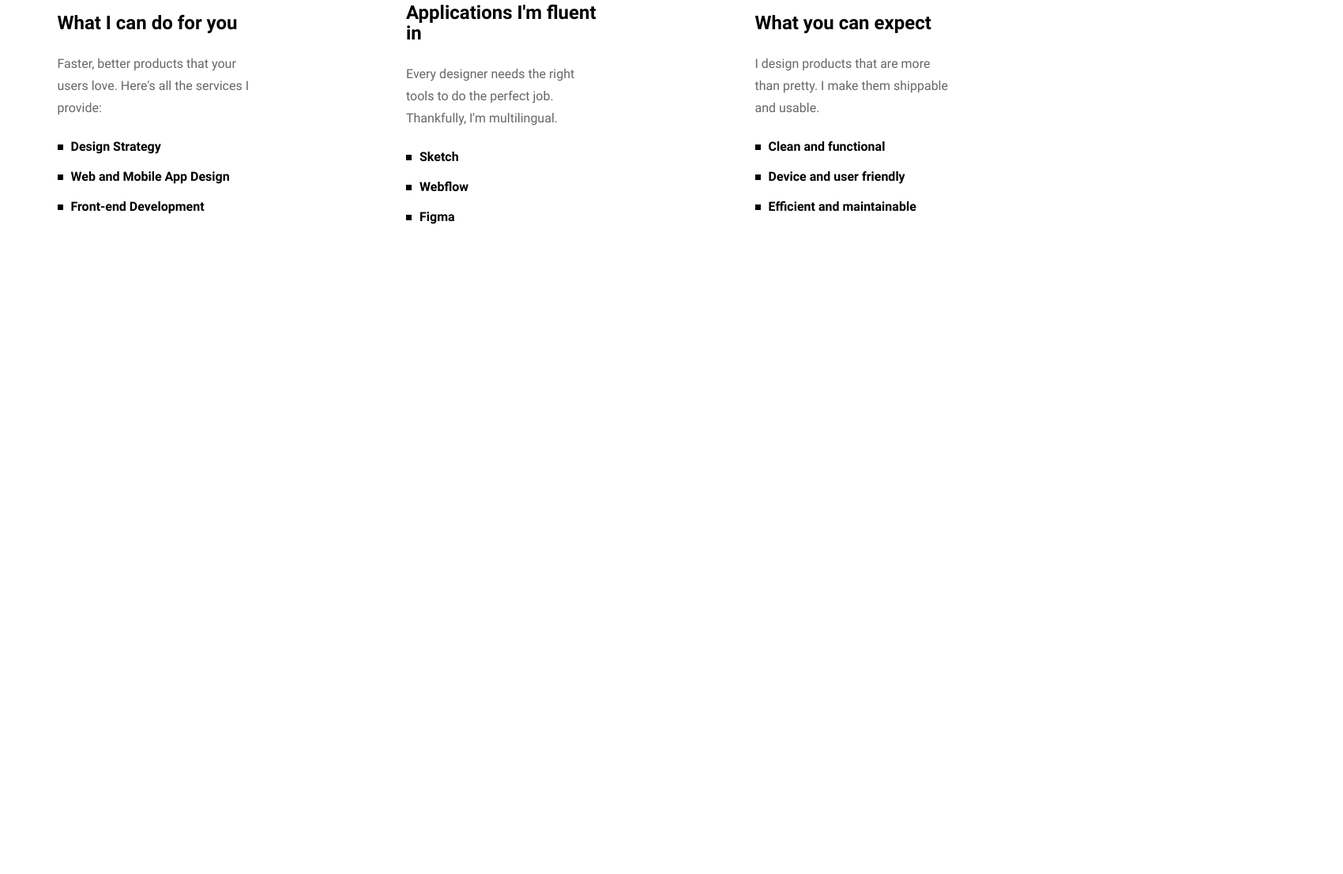
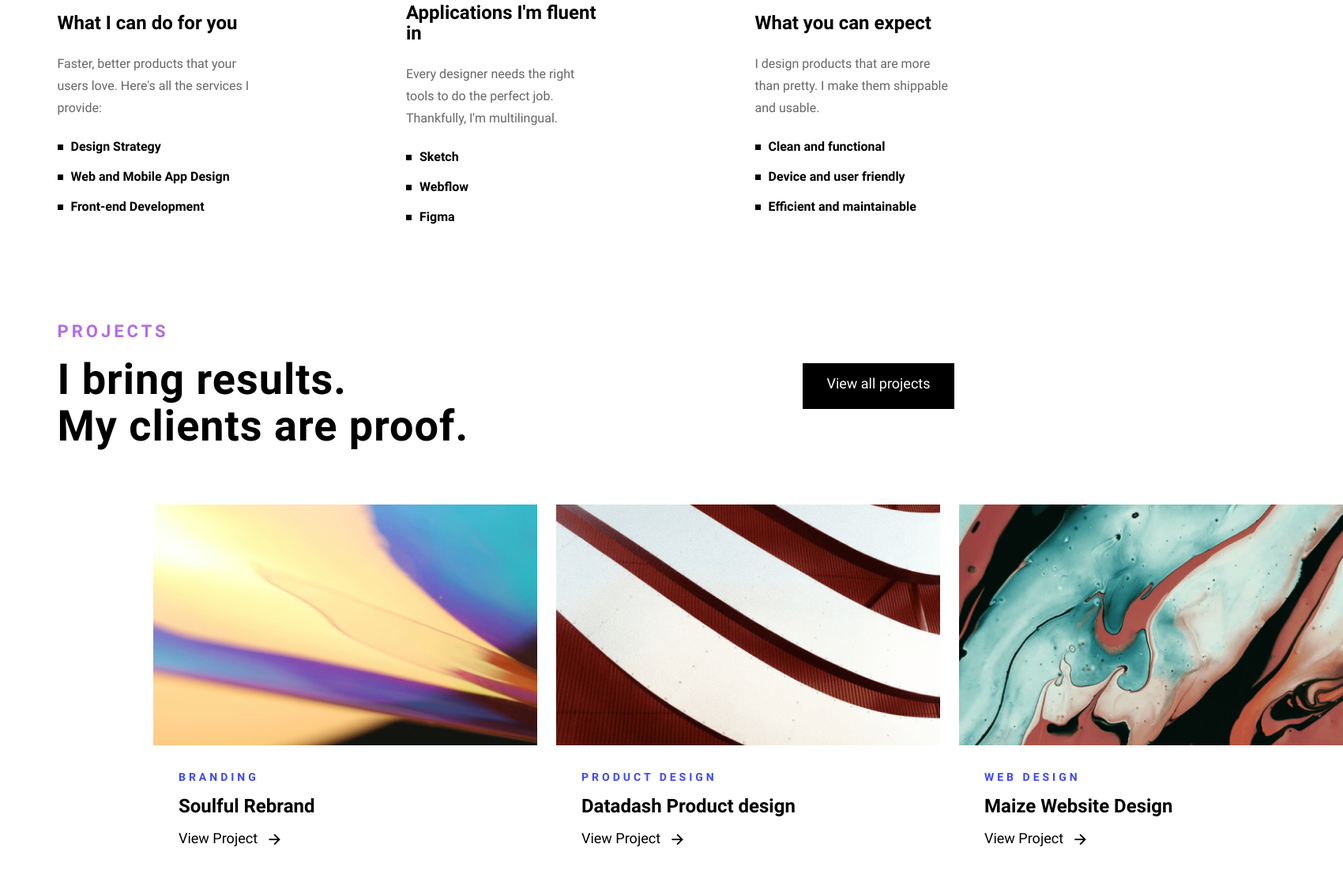
Before and after one commit to nickhallden1330/portfolio-creator, a plain HTML site: page index.html in a window 1280 px wide. Shown: the part 1597-2704 px from the top of the page at 79% size, 1700 px wide, since content can reach past the window. Before the commit the page ends 2006 px from the top, so only its background shows below. Drawn offline with Linux system fonts and the light colour scheme.

Commit message:
add new section

```diff
--- a/css/main.css
+++ b/css/main.css
@@ -249,3 +249,96 @@ img {
    height: 7px;
    background-color: #000000;
 }
+/* end */
+.project {
+   display: flex;
+   align-items: center;
+   margin-bottom: 70px;
+}
+
+.project-title-inner {
+   width: 392px;
+}
+
+.project-title-top {
+   width: 544px;
+}
+
+.project-top-title {
+   font-weight: 700;
+   font-size: 54px;
+   line-height: 59px;
+   letter-spacing: 1px;
+   color: #000000;
+}
+
+.project-top-text {
+   margin-bottom: 20px;
+   font-weight: 700;
+   font-size: 22px;
+   line-height: 22px;
+   letter-spacing: 4px;
+   text-transform: uppercase;
+   color: #B16CEA;
+}
+
+.project-link-inner {
+   margin-left: auto;
+}
+
+.project-link {
+   display: inline-block;
+   text-decoration: none;
+   padding: 17px 30px 23px 30px;
+   background: #000000;
+   font-weight: 400;
+   font-size: 18px;
+   line-height: 18px;
+   color: #FFFFFF;
+}
+
+.project-list {
+   display: flex;
+   align-items: center;
+   margin-left: 194px;
+   list-style-type: none;
+}
+
+.project-item {
+   padding-bottom: 35px;
+   margin-right: 24px;
+}
+
+.project-item-img {
+   margin-bottom: 33px;
+}
+
+.project-item-text {
+   margin-left: 32px;
+   margin-bottom: 17px;
+   font-weight: 700;
+   font-size: 14px;
+   line-height: 14px;
+   letter-spacing: 4px;
+   text-transform: uppercase;
+   color: #3C46FF;
+}
+
+.project-item-title {
+   margin-left: 32px;
+   margin-bottom: 19px;
+   font-weight: 700;
+   font-size: 24px;
+   line-height: 26px;
+   color: #000000;
+}
+
+.project-item-link {
+   margin-left: 32px;
+   margin-right: 10px;
+   text-decoration: none;
+   font-weight: 400;
+   font-size: 18px;
+   line-height: 18px;
+   color: #000000;
+}
--- a/index.html
+++ b/index.html
@@ -179,9 +179,72 @@
       </section>
       <section class="project-section">
          <div class="container">
-            <div class="project"></div>
+            <div class="project">
+              <div class="project-inner">
+               <p class="project-top-text">
+                  PROJECTS
+               </p>
+               <div class="project-title-inner">
+                  <h2 class="project-top-title">
+                     I bring results.
+                  </h2>
+               </div>
+               <div class="project-title-top">
+                  <h2 class="project-top-title">
+                     My clients are proof.
+                  </h2>
+               </div>
+              </div>
+              <div class="project-link-inner">
+               <a class="project-link" href="#">View all projects</a>
+              </div>
+            </div>
          </div>
+         <ul class="project-list">
+            <li class="project-item">
+               <img class="project-item-img" src="./images/ul.jpg" alt="imag" width="486" height="305">
+               <p class="project-item-text">
+                  Branding
+               </p>
+               <h3 class="project-item-title">
+                  Soulful Rebrand
+               </h3>
+               <a class="project-item-link" href="#">View Project</a>
+               <img class="project-item-vector" src="./images/Vector.png" alt="stock" width="15" height="15">
+            </li>
+            <li class="project-item">
+               <img class="project-item-img" src="./images/ul1.jpg" alt="imag" width="486" height="305">
+               <p class="project-item-text">
+                  Product Design
+               </p>
+               <h3 class="project-item-title">
+                  Datadash Product design
+               </h3>
+               <a class="project-item-link" href="#">View Project</a>
+               <img class="project-item-vector" src="./images/Vector.png" alt="stock" width="15" height="15">
+            </li>
+            <li class="project-item">
+               <img class="project-item-img" src="./images/ul2.jpg" alt="imag" width="486" height="305">
+               <p class="project-item-text">
+                  Web Design
+               </p>
+               <h3 class="project-item-title">
+                  Maize Website Design
+               </h3>
+               <a class="project-item-link" href="#">View Project</a>
+               <img class="project-item-vector" src="./images/Vector.png" alt="stock" width="15" height="15">
+            </li>
+         </ul>
+
+
+
+
+
+
+
+
       </section>
+
 
 
 
```
Also changed, not shown: images/Vector.png (added), images/ul.jpg (added), images/ul1.jpg (added), images/ul2.jpg (added).
